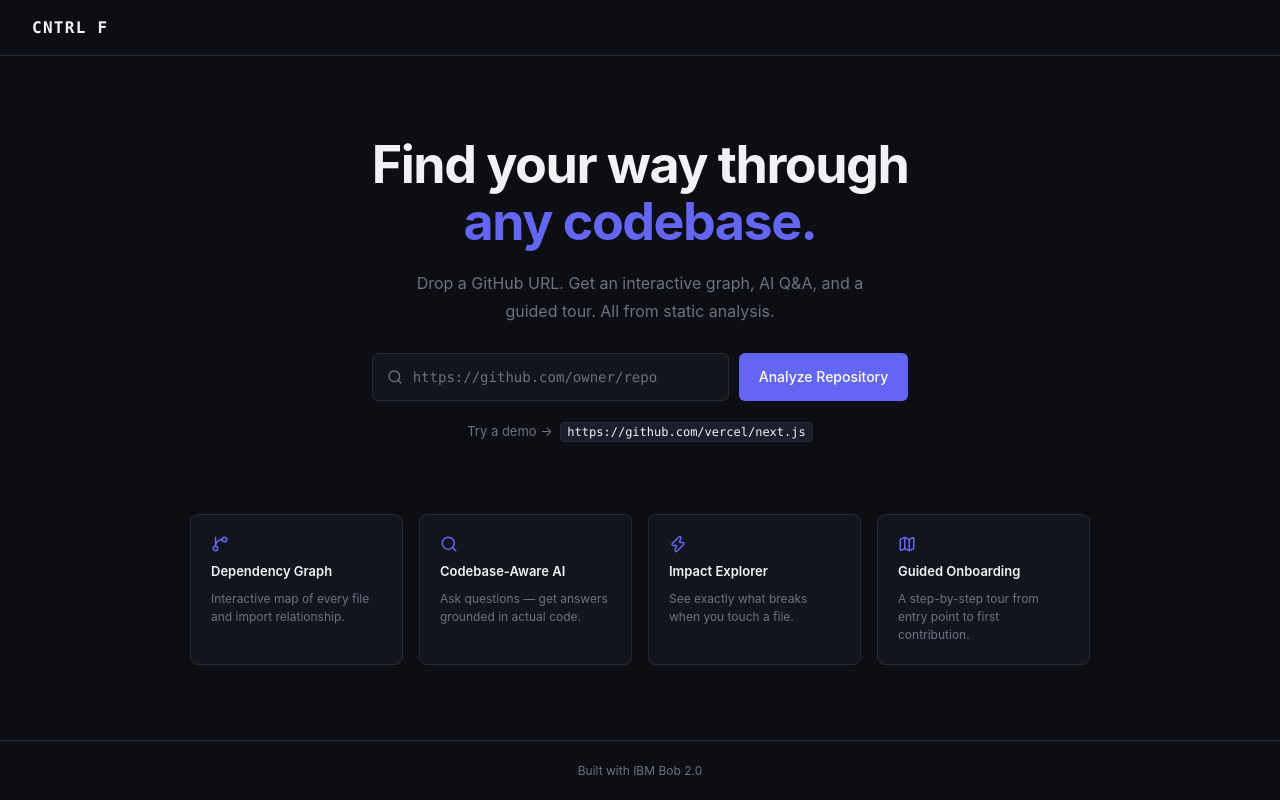
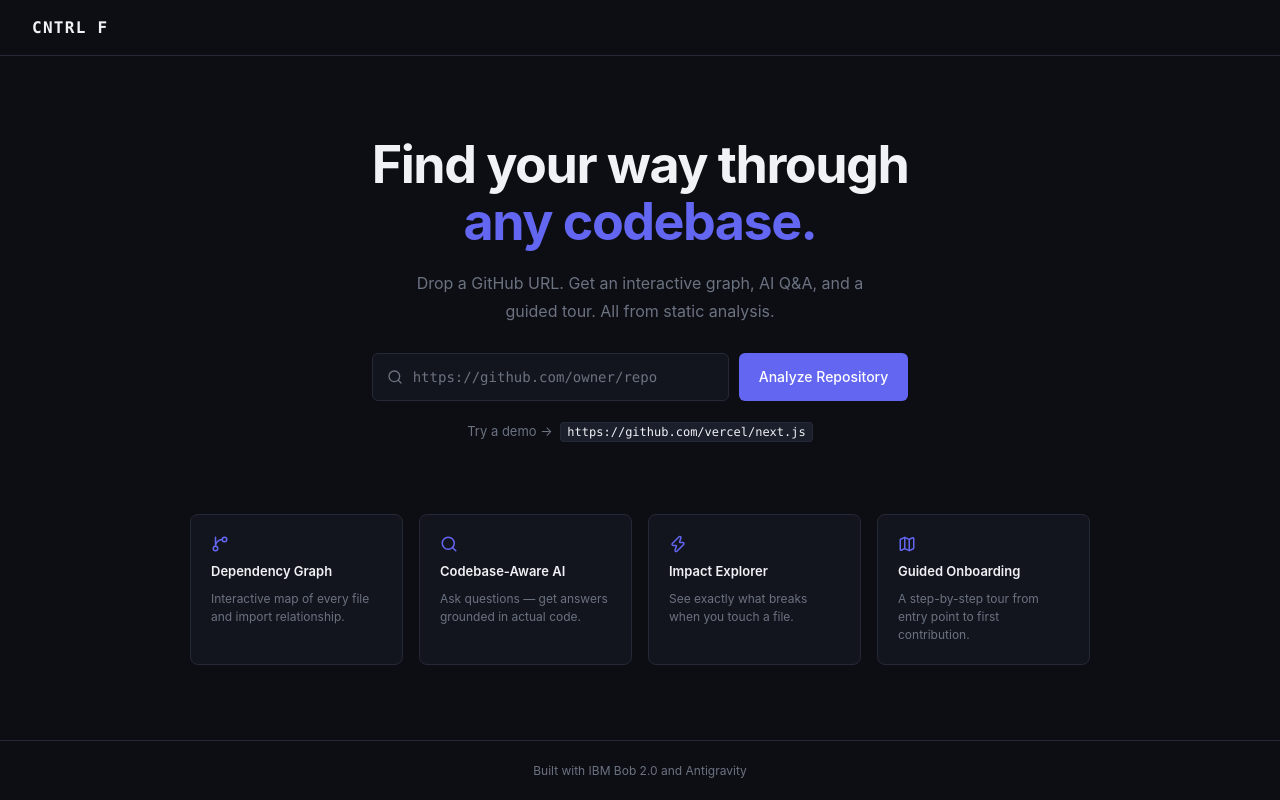
Before and after one commit to HAHAHAAHA172/CNTRL-F, a React (Vite) app in the folder frontend/frontend/: page / in a window 1280 px wide. Built offline with nearby package versions, Linux system fonts and the light colour scheme; no server answers.

Commit message:
small tweaks (V0.9)

```diff
--- a/frontend/frontend/src/components/LandingPage.tsx
+++ b/frontend/frontend/src/components/LandingPage.tsx
@@ -97,7 +97,7 @@ export default function LandingPage({ onAnalyze }: Props) {
       </main>
 
       <footer className="landing-footer">
-        Built with IBM Bob 2.0
+        Built with IBM Bob 2.0 and Antigravity
       </footer>
     </div>
   )
```
